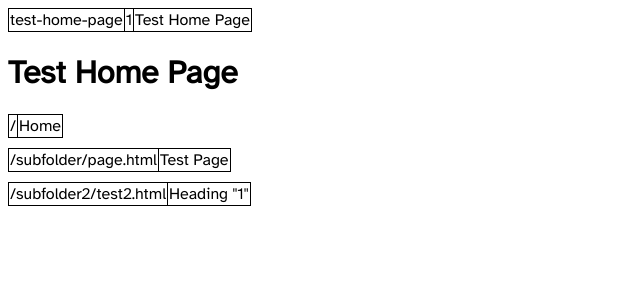
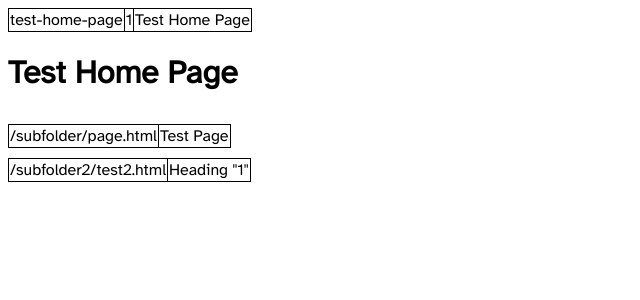
Before and after one commit to aalister/pages-test, a Jekyll site: the page built from index.html, in a window 1280 px wide. Shown: the top 300 px of the page, without its empty margins (0-640 px from the left). Built offline with Jekyll 4.4.1, drawn with Linux system fonts in a browser that asks for light colours.

Commit message:
Update index.html

```diff
--- a/index.html
+++ b/index.html
@@ -16,7 +16,7 @@ title: Home
 
 {%- for p in site.html_pages %}
 <table>
-	{%- unless url == "/" %}
+	{%- unless p.url == "/" %}
 	<tr>
 		<td>{{ p.url }}</td>
 		<td>{{ p.title }}</td>
```
